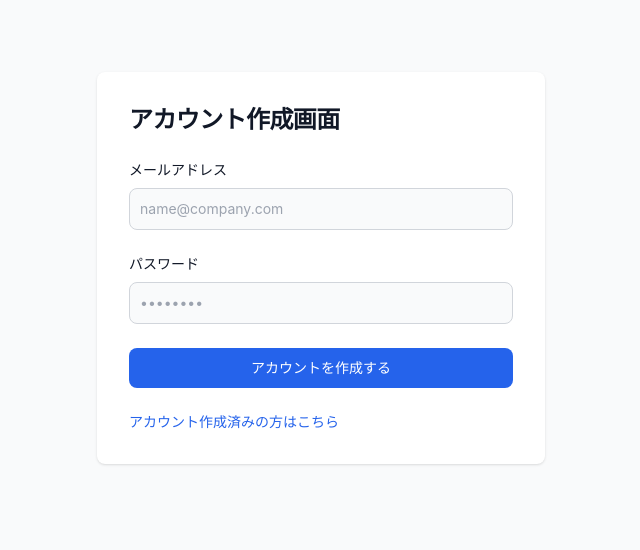
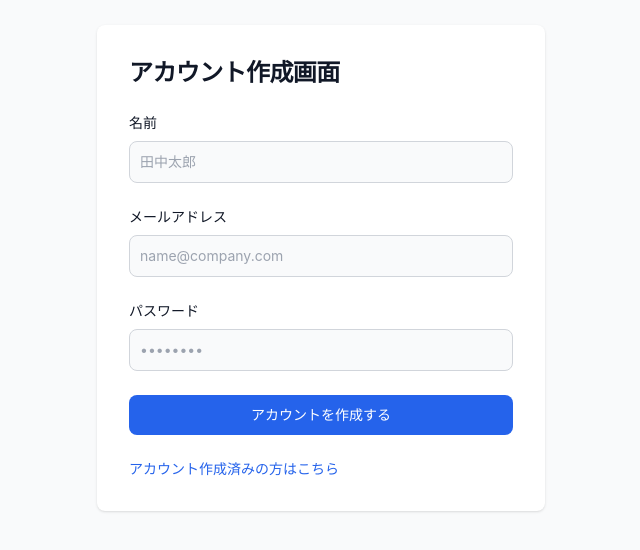
Before and after one commit to shotakamei1023/vote-app, a Next.js app: page /auth/register in a window 1280 px wide. Shown: the part 132-682 px from the top of the page, without its empty margins (319-959 px from the left). Built offline with nearby package versions, Linux system fonts and the light colour scheme.

Commit message:
usersテーブルに保存されるようにした

```diff
--- a/components/Admin/Main.tsx
+++ b/components/Admin/Main.tsx
@@ -56,7 +56,10 @@ export const Main = ({ isTab }: any) => {
                 <dl className="grid max-w-screen-md gap-8 mx-auto text-gray-900 sm:grid-cols-2 dark:text-white">
                   {boxes.map((item: any, index: number) => {
                     return (
-                      <div className="flex flex-col items-center justify-center">
+                      <div
+                        className="flex flex-col items-center justify-center"
+                        key={index}
+                      >
                         <dt className="mb-2 text-3xl md:text-4xl font-extrabold">
                           {item.name}
                         </dt>
@@ -87,7 +90,10 @@ export const Main = ({ isTab }: any) => {
                 <tbody>
                   {boxes.map((item: any, index: number) => {
                     return (
-                      <tr className="bg-white border-b dark:bg-gray-800 dark:border-gray-700">
+                      <tr
+                        className="bg-white border-b dark:bg-gray-800 dark:border-gray-700"
+                        key={index}
+                      >
                         <th
                           scope="row"
                           className="py-4 px-6 font-medium text-gray-900 whitespace-nowrap dark:text-white"
--- a/components/BoxList.tsx
+++ b/components/BoxList.tsx
@@ -1,6 +1,7 @@
 import { async } from "@firebase/util";
 import { useBoxes } from "../hooks/useBoxes";
 import { doc, addDoc, getFirestore, collection } from "firebase/firestore";
+import Image from "next/image";
 
 export const BoxList = () => {
   const { isLoading, boxes } = useBoxes();
@@ -31,10 +32,14 @@ export const BoxList = () => {
               <li key={index}>
                 <div className="items-center bg-gray-50 rounded-lg shadow sm:flex dark:bg-gray-800 dark:border-gray-700">
                   <a href="#">
-                    <img
+                    <Image
+                      src={
+                        "https://flowbite.s3.amazonaws.com/blocks/marketing-ui/avatars/sofia-mcguire.png"
+                      }
+                      alt="プロフィール写真"
                       className="w-full rounded-lg sm:rounded-none sm:rounded-l-lg"
-                      src="https://flowbite.s3.amazonaws.com/blocks/marketing-ui/avatars/sofia-mcguire.png"
-                      alt="Sofia Avatar"
+                      width={300}
+                      height={300}
                     />
                   </a>
                   <div className="p-5">
--- a/components/Header/Header.tsx
+++ b/components/Header/Header.tsx
@@ -8,14 +8,14 @@ export const Header = memo(({ isMenu, setMenu }: any) => {
       <nav className="bg-white border-gray-200 px-4 lg:px-6 py-2.5 dark:bg-gray-800">
         <div className="flex flex-wrap justify-between items-center">
           <a href="https://flowbite.com" className="flex items-center">
-            <img
+            {/* <img
               src="https://flowbite.com/docs/images/logo.svg"
               className="mr-3 h-6 sm:h-9"
               alt="Flowbite Logo"
             />
             <span className="self-center text-xl font-semibold whitespace-nowrap dark:text-white">
               Flowbite
-            </span>
+            </span> */}
           </a>
           <div className="flex items-center lg:order-2">
             <a
--- a/next.config.js
+++ b/next.config.js
@@ -2,6 +2,16 @@
 const nextConfig = {
   reactStrictMode: false,
   swcMinify: true,
+  images: {
+    remotePatterns: [
+      {
+        protocol: "https",
+        hostname: "flowbite.s3.amazonaws.com",
+        port: "",
+        pathname: "/blocks/marketing-ui/avatars/sofia-mcguire.png",
+      },
+    ],
+  },
 };
 
 module.exports = nextConfig;
--- a/pages/auth/register.tsx
+++ b/pages/auth/register.tsx
@@ -1,11 +1,15 @@
 import "../../utils/firebase/init";
 import { getAuth, createUserWithEmailAndPassword } from "firebase/auth";
+import { doc, setDoc, getFirestore, collection } from "firebase/firestore";
 import { atom, useAtom } from "jotai";
+import { NextPage } from "next";
 
+const nameAtom = atom("");
 const emailAtom = atom("");
 const passwordAtom = atom("");
 
-const registerPage = () => {
+const registerPage: NextPage = () => {
+  const [isName, setName] = useAtom(nameAtom);
   const [isEmail, setEmail] = useAtom(emailAtom);
   const [isPassword, setPassword] = useAtom(passwordAtom);
 
@@ -16,6 +20,16 @@ const registerPage = () => {
         const user = userCredential.user;
         console.log("成功");
         console.log(user);
+        //usersテーブルにも保存
+        return user;
+      })
+      .then((user) => {
+        const db = getFirestore();
+        setDoc(doc(db, "users", user.uid), {
+          name: isName,
+          auth_id: isEmail,
+          role: 1,
+        });
       })
       .catch((error) => {
         const errorCode = error.code;
@@ -35,6 +49,25 @@ const registerPage = () => {
                 アカウント作成画面
               </h1>
               <form className="space-y-4 md:space-y-6" action="#">
+                <div>
+                  <label
+                    htmlFor="email"
+                    className="block mb-2 text-sm font-medium text-gray-900 dark:text-white"
+                  >
+                    名前
+                  </label>
+                  <input
+                    type="text"
+                    name="text"
+                    id="text"
+                    className="bg-gray-50 border border-gray-300 text-gray-900 sm:text-sm rounded-lg focus:ring-primary-600 focus:border-primary-600 block w-full p-2.5 dark:bg-gray-700 dark:border-gray-600 dark:placeholder-gray-400 dark:text-white dark:focus:ring-blue-500 dark:focus:border-blue-500"
+                    placeholder="田中太郎"
+                    required
+                    onChange={(event) => {
+                      setName(event.target.value);
+                    }}
+                  />
+                </div>
                 <div>
                   <label
                     htmlFor="email"
```
